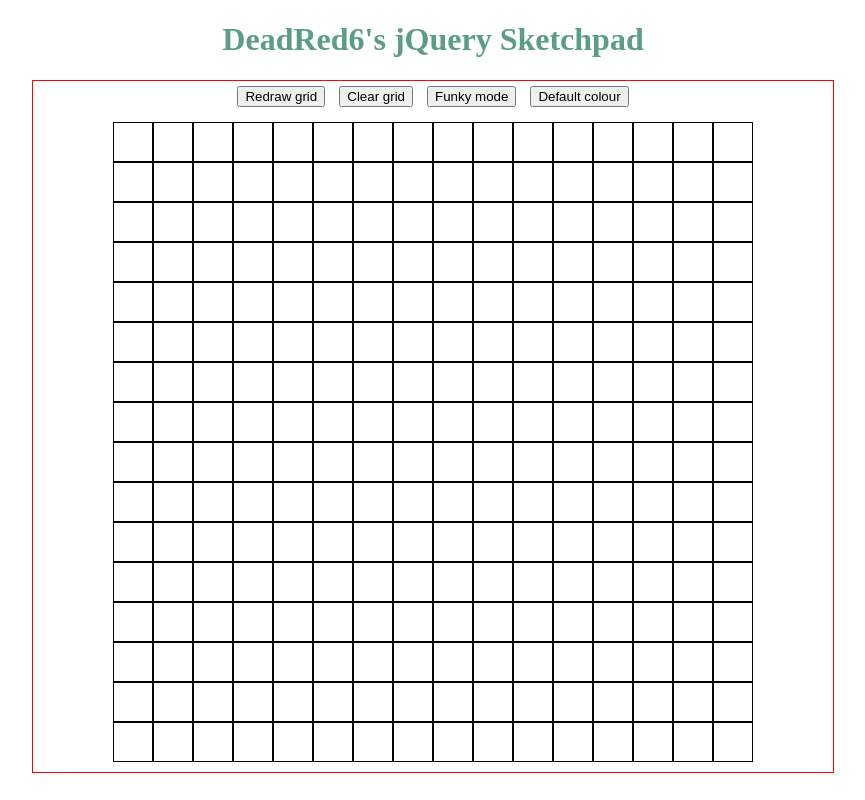
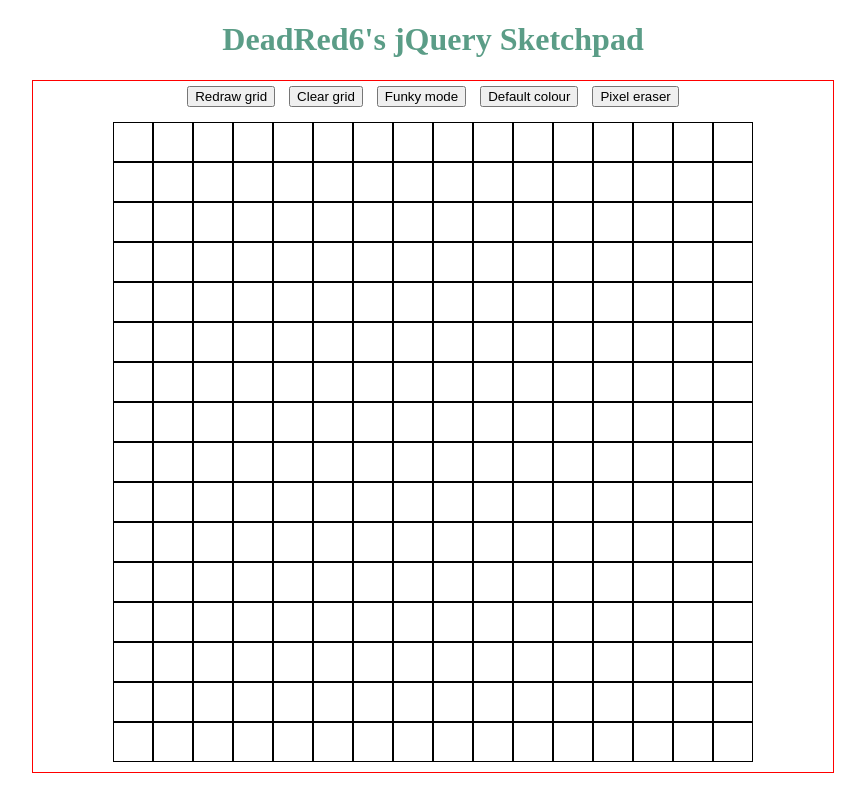
Before and after one commit to DeadRed6/sketchpad, a plain HTML site: page index.html in a window 1280 px wide. Shown: the whole page, without its empty margins (207-1072 px from the left). Drawn offline with nearby package versions, Linux system fonts and the light colour scheme.

Commit message:
Update index.html

```diff
--- a/index.html
+++ b/index.html
@@ -12,6 +12,7 @@
       <button id="clear">Clear grid</button>
       <button id="rainbow">Funky mode</button>
       <button id="default">Default colour</button>
+      <button id="erase">Pixel eraser</button>
     </div>
     <div class="container"></div>
   </div>
```
